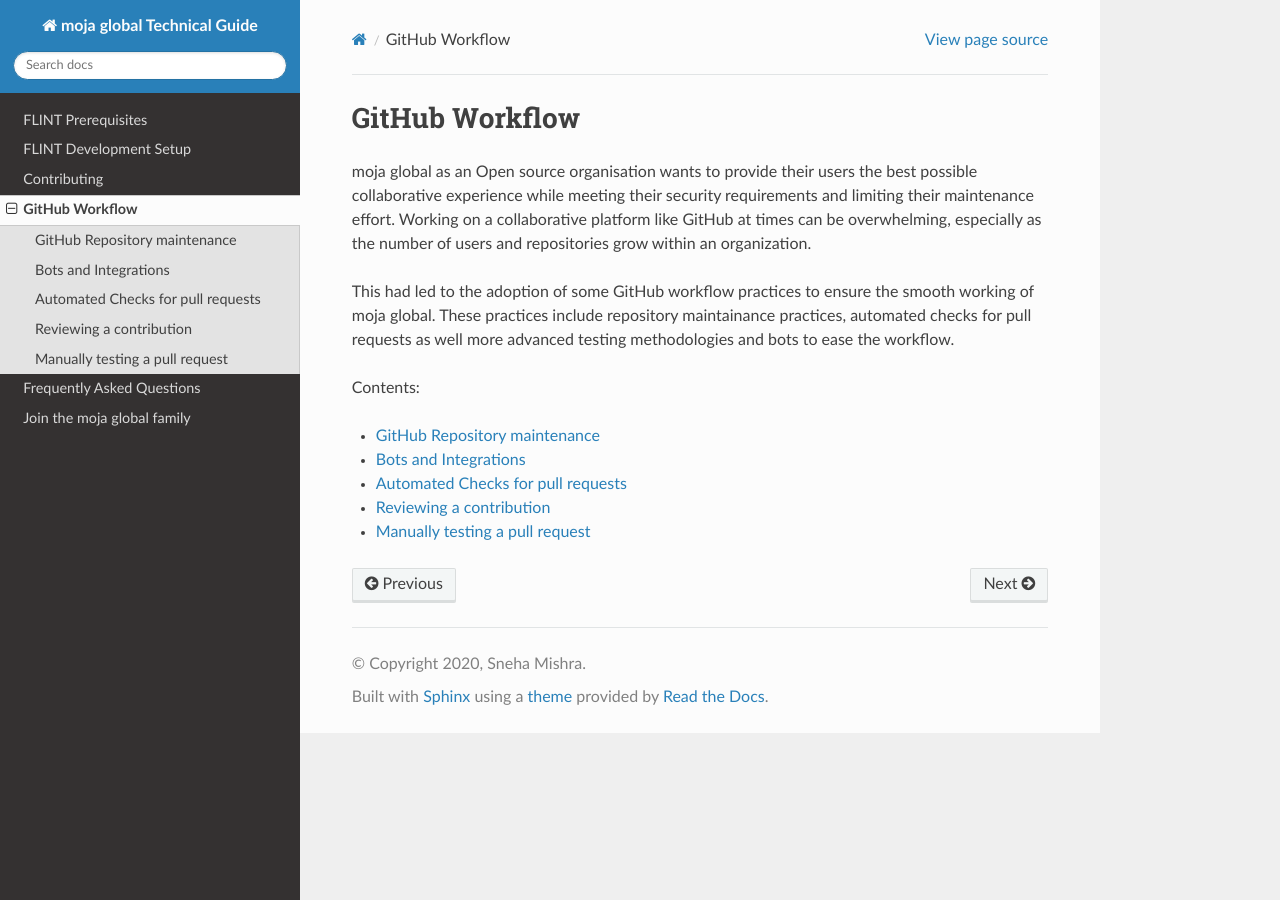
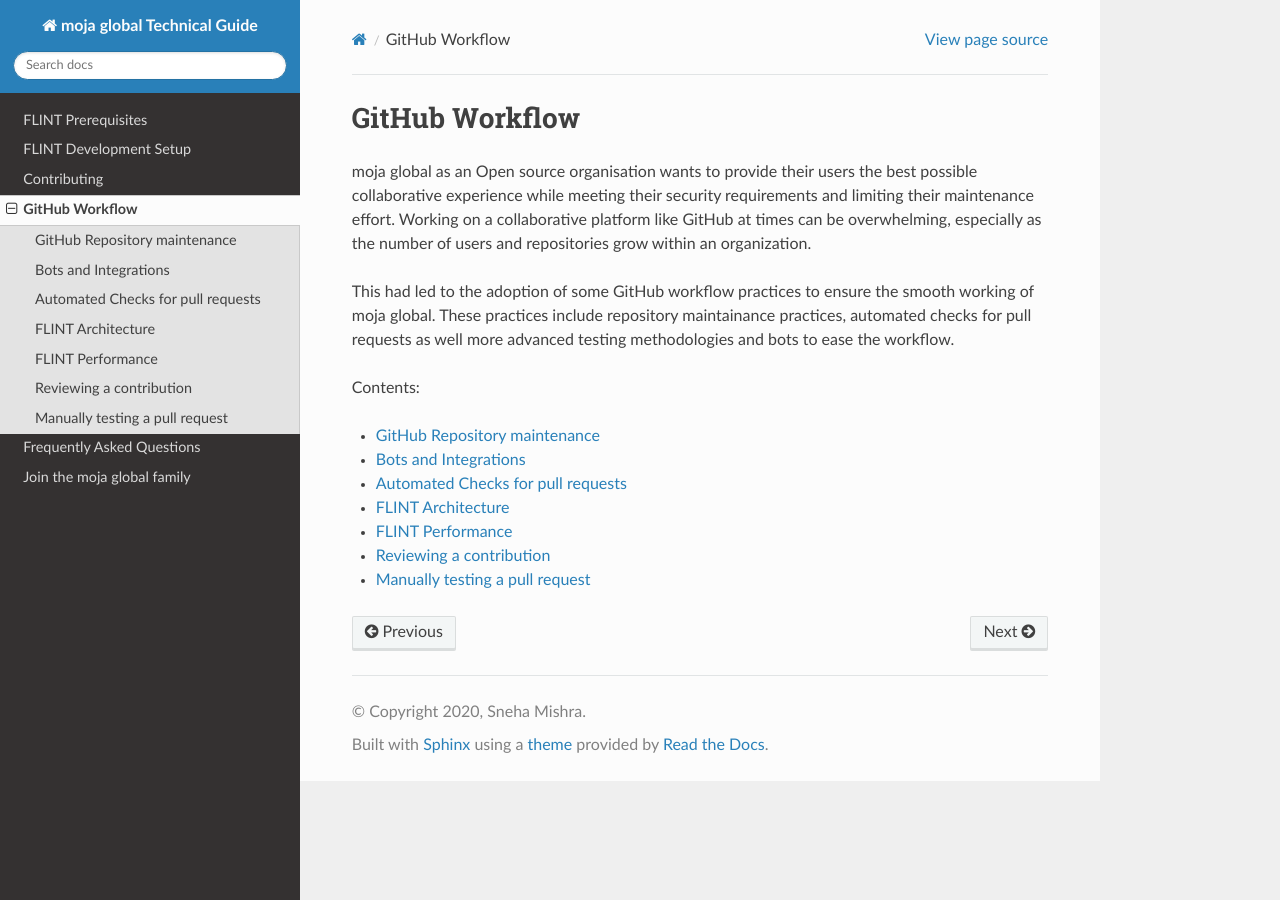
Before and after one commit to moja-global/moja_global_docs, a Sphinx documentation site: the page built from docs/DeveloperWorkflow/index.rst, in a window 1280 px wide. Built offline with Sphinx 7.4.7 and the Read the Docs theme 2.0.0, drawn with Linux system fonts in a browser that asks for light colours.

Commit message:
add placeholders for architecture and performance

```diff
--- /dev/null
+++ b/docs/DeveloperWorkflow/flint_architecture.rst
@@ -0,0 +1,4 @@
+.. _DeveloperWorkflow:
+
+FLINT Architecture
+##################
--- /dev/null
+++ b/docs/DeveloperWorkflow/flint_performance.rst
@@ -0,0 +1,4 @@
+.. _DeveloperWorkflow:
+
+FLINT Performance
+#################
--- a/docs/DeveloperWorkflow/index.rst
+++ b/docs/DeveloperWorkflow/index.rst
@@ -17,5 +17,7 @@
   repository_maintenance
   bots_and_integrations
   automated_checks
+  flint_architecture
+  flint_performance
   reviewing
   manual_testing_pr
```
